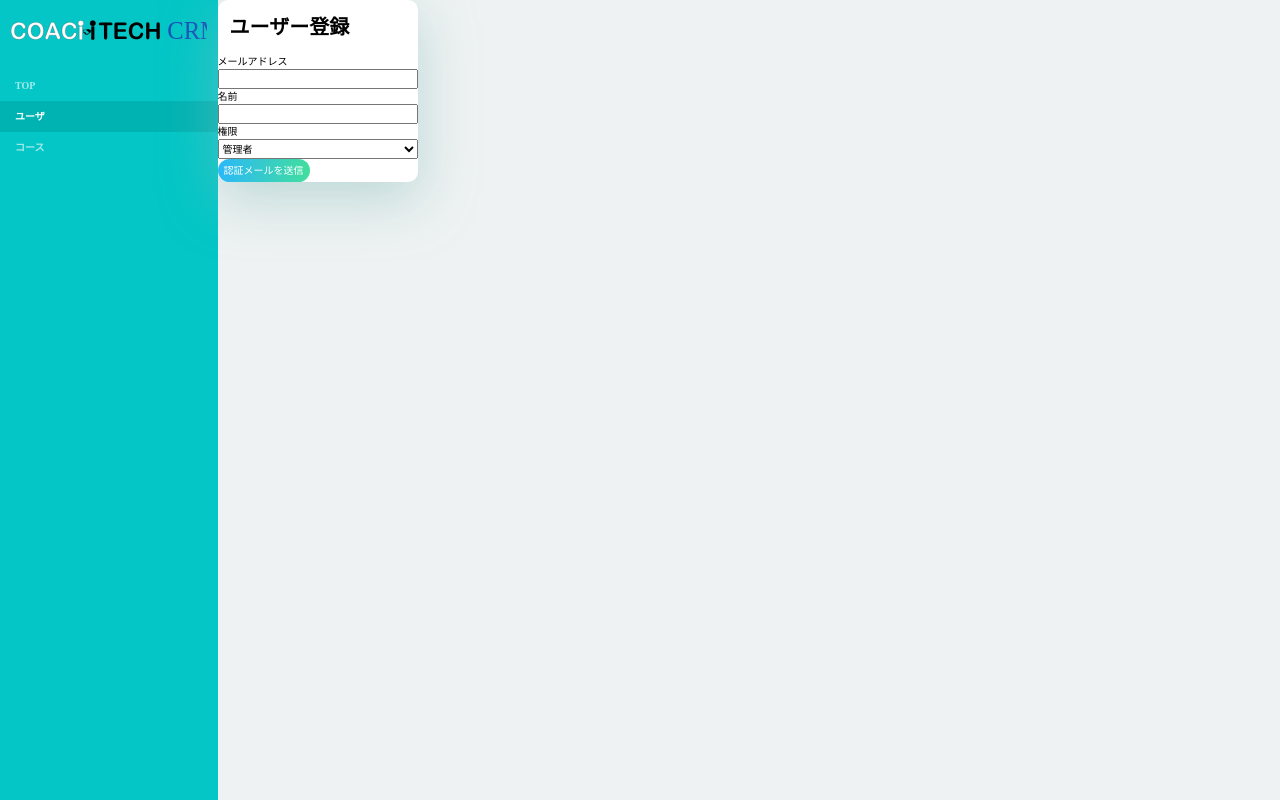
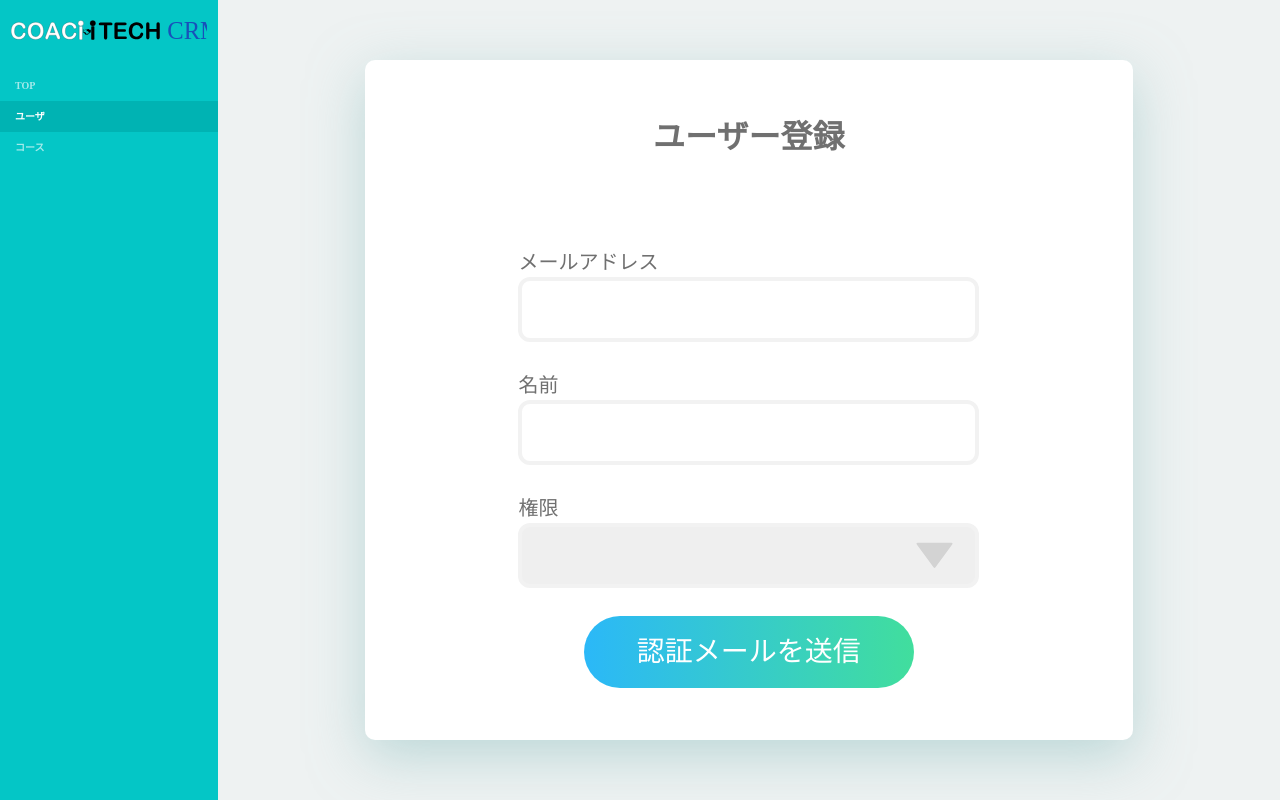
Before and after one commit to program-kitchen/crm-frontend, a Nuxt app: page /users/register in a window 1280 px wide. Built offline with nearby package versions, Linux system fonts and the light colour scheme.

Commit message:
imprements register

```diff
--- a/pages/users/register.vue
+++ b/pages/users/register.vue
@@ -1,69 +1,116 @@
 <template>
-  <div class="user-register">
-    <side-bar />
-    <div class="main">
-      <div class="user-register-form">
-        <div>
-          <h1 class="form-title">ユーザー登録</h1>
-          <label for="email">メールアドレス</label>
-          <input id="email" type="text" class="form-area" name="email">
-          <label for="name">名前</label>
-          <input id="name" type="text" class="form-area" name="name">
-          <label for="position">権限</label>
-          <select name="position" class="form-area">
-          <option value="サンプル1">管理者</option>
-          <option value="サンプル2">バックオフィス</option>
-          <option value="サンプル3">コーチ</option>
-          </select>
-          <button class="sendAuthEmail">認証メールを送信</button>
-        </div>
+  <div class="register">
+    <SideBar />
+    <div class="register-modal">
+      <h1 class="register-modal__title">ユーザー登録</h1>
+      <div class="register-modal__form">
+        <label for="email" class="register-modal__label">メールアドレス</label>
+        <input
+          id="email"
+          name="email"
+          type="text"
+          class="register-modal__input crm__input"
+          v-model="email"
+        />
       </div>
+      <div class="register-modal__form">
+        <label for="name" class="register-modal__label">名前</label>
+        <input
+          id="name"
+          name="name"
+          type="text"
+          class="register-modal__input crm__input"
+          v-model="name"
+        />
+      </div>
+      <div class="register-modal__form">
+        <label for="position" class="register-modal__label">権限</label>
+        <select
+          id="position"
+          name="position"
+          class="register-modal__select register-modal__input crm__input"
+          v-model="position"
+        >
+          <option value="admin">管理者</option>
+          <option value="back-office">バックオフィス</option>
+          <option value="coach">コーチ</option>
+        </select>
+      </div>
+      <button @click="submit" class="register-modal__button crm-modal__button">
+        認証メールを送信
+      </button>
     </div>
   </div>
 </template>
-
 <script>
 export default {
-
-}
+  data() {
+    return {
+      email: "",
+      name: "",
+      position: ""
+    };
+  },
+  methods: {
+    submit() {
+      // 認証メールAPI処理を実行
+    }
+  }
+};
 </script>
-
 <style scoped>
-.user-register {
+.register {
   display: flex;
+  align-items: center;
+  height: 100vh;
 }
 
-.user-register-form {
+.register-modal {
   display: flex;
-  background: #FFFFFF 0% 0% no-repeat padding-box;
-  box-shadow: 0px 16px 54px #89BDBD80;
-  border-radius: 10px;
+  align-items: center;
+  justify-content: center;
+  flex-direction: column;
+  color: #555454;
+  background: #ffffff 0% 0% no-repeat padding-box;
+  box-shadow: 0rem 1.6rem 5.4rem #89bdbd80;
+  border-radius: 1rem;
+  opacity: 1;
+  width: 60%;
+  height: 85%;
+  margin: 0 auto;
+}
+.register-modal__title {
+  margin-bottom: 8.6rem;
+  font: normal bold 3.2rem/4.8rem Meiryo;
+  letter-spacing: 0rem;
+  font-size: 3.2rem;
+  color: #707070;
+  opacity: 1;
+}
+.register-modal__form {
+  width: 60%;
+  margin-bottom: 2.8rem;
+}
+.register-modal__input {
+  width: 100%;
+}
+.register-modal__button {
+  width: 33rem;
+}
+.register-modal__label {
+  text-align: left;
+  font: normal normal normal 2rem/3rem Meiryo;
+  letter-spacing: 0rem;
+  font-size: 2rem;
+  color: #707070;
   opacity: 1;
 }
 
-.form-title {
-  padding: 1.2rem;
-}
-
-.user-register-form label{
-  display: block;
-}
-
-.form-area {
-  box-sizing:border-box;
-  height: 2rem;
-  width: 200px;
-}
-
-select {
-  display: block;
-}
-
-.sendAuthEmail {
-  background: linear-gradient(270deg, #41DE9D 0%, #2BB8F8 100%) 0% 0% ;
-  border-radius: 36px;
-  border: none;
-  color: #FFFFFF;
-  padding: 0.4rem 0.6rem;
+.register-modal__select {
+  appearance: none;
+  background-image: url("@/assets/images/select_arrow.svg");
+  background-position: right 2.2rem center;
+  background-repeat: no-repeat;
+  background-size: 3.7rem 2.9rem;
 }
 </style>
```
Also changed, not shown: assets/images/select_arrow.svg (added).
